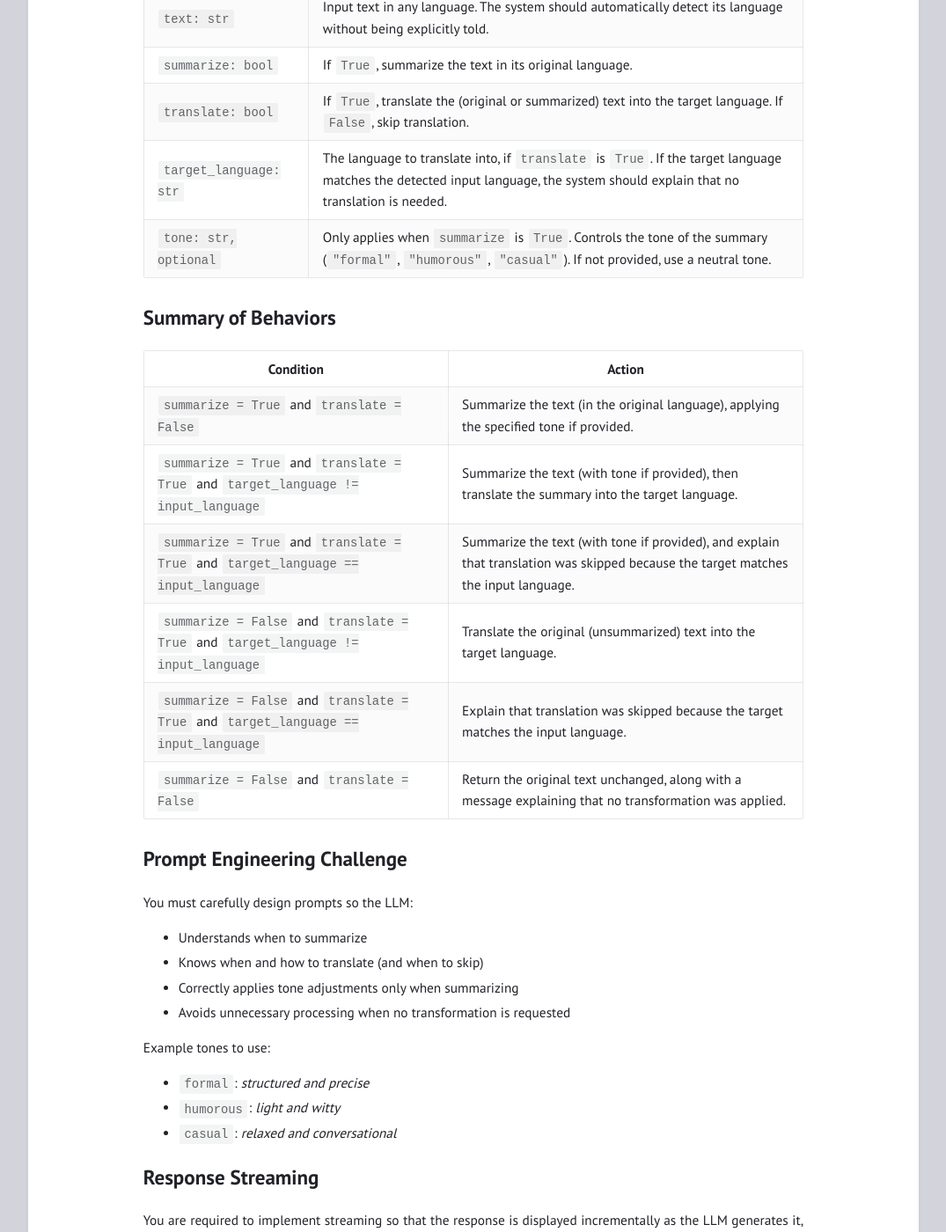
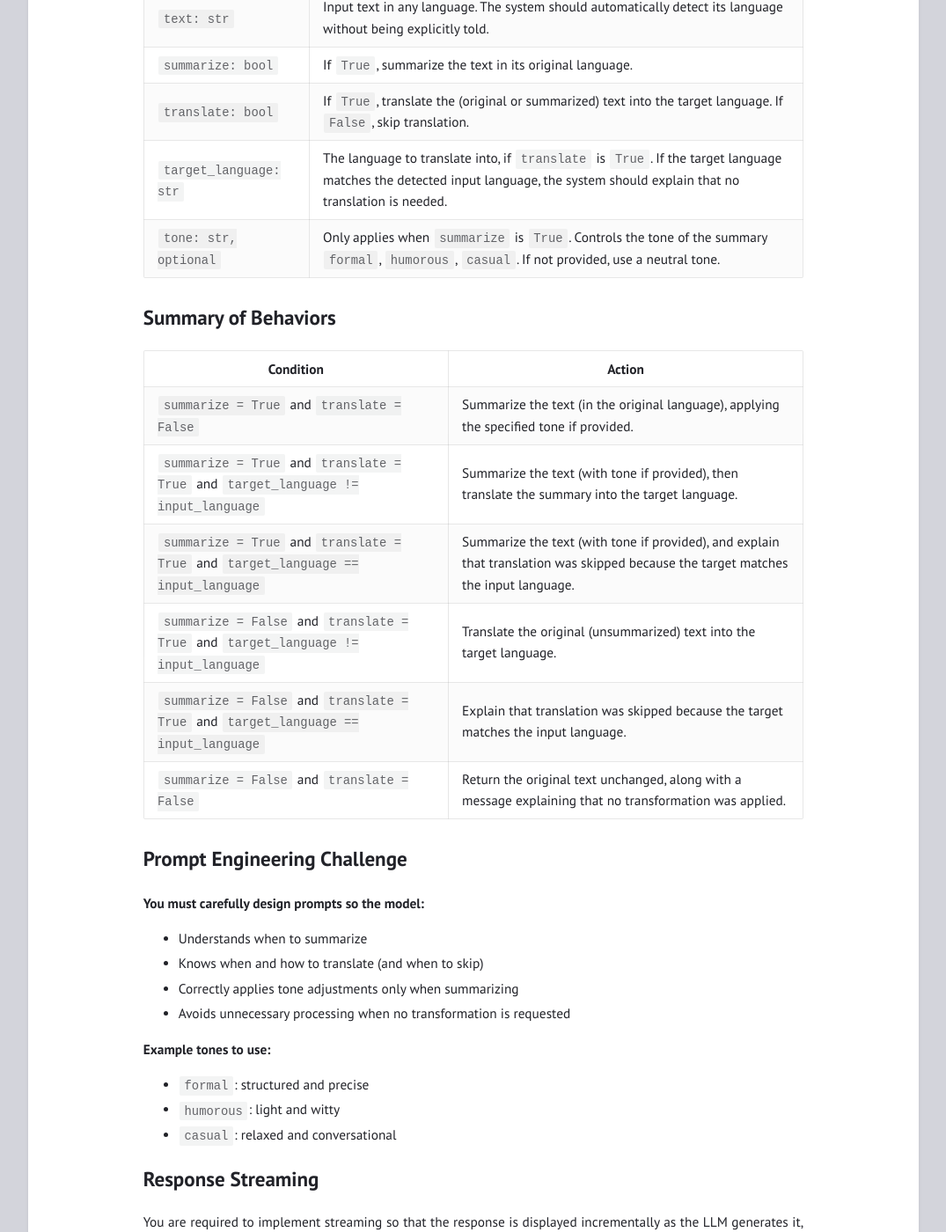
Before and after one commit to GiovaneIwamoto/markdown-blog-renderer, a Jekyll site: the page built from _posts/2025-01-10-module-1.md, in a window 1280 px wide and 1400 px high, scrolled down 18366 px. Shown: the whole window at 88% size, without its empty margins (102-1177 px from the left). Built offline with Jekyll 4.4.1, drawn with Linux system fonts in a browser that asks for light colours; some of the changed text lies outside the part shown.

````diff
--- a/_posts/2025-01-10-module-1.md
+++ b/_posts/2025-01-10-module-1.md
@@ -456,7 +456,6 @@ While this isn't yet a full LangChain Agent (with tools and memory), it simulate
 Additionally, you will implement response streaming so that the output is delivered incrementally, enhancing the user experience.*
 
 ## Objective
-
 You will develop a Jupyter Notebook with a Python function that:
 
 - Takes in user-provided text in any language
@@ -466,46 +465,44 @@ You will develop a Jupyter Notebook with a Python function that:
 
 ## Requirements
 
-| **Parameter**             | **Description** |
-|---------------------------|-----------------|
-| `text: str`               | Input text in any language. The system should automatically detect its language without being explicitly told. |
-| `summarize: bool`         | If `True`, summarize the text in its original language.                                                            |
-| `translate: bool`         | If `True`, translate the (original or summarized) text into the target language. If `False`, skip translation.     |
-| `target_language: str`    | The language to translate into, if `translate` is `True`. If the target language matches the detected input language, the system should explain that no translation is needed. |
-| `tone: str, optional`     | Only applies when `summarize` is `True`. Controls the tone of the summary (`"formal"`, `"humorous"`, `"casual"`). If not provided, use a neutral tone.|
+| **Parameter**               | **Description** |
+|-----------------------------|-----------------|
+| `text: str`                 | Input text in any language. The system should automatically detect its language without being explicitly told.|
+| `summarize: bool`           | If `True`, summarize the text in its original language.|
+| `translate: bool`           | If `True`, translate the (original or summarized) text into the target language. If `False`, skip translation.|
+| `target_language: str`      | The language to translate into, if `translate` is `True`. If the target language matches the detected input language, the system should explain that no translation is needed.|
+| `tone: str, optional`       | Only applies when `summarize` is `True`. Controls the tone of the summary `formal`, `humorous`, `casual`. If not provided, use a neutral tone.|
 
 
 ## Summary of Behaviors
 
-| **Condition**                                                                      | **Action**                                                                                                                          |
-| ---------------------------------------------------------------------------------- | ----------------------------------------------------------------------------------------------------------------------------------- |
-| `summarize = True` and `translate = False`                                         | Summarize the text (in the original language), applying the specified tone if provided.                                             |
-| `summarize = True` and `translate = True` and `target_language != input_language`  | Summarize the text (with tone if provided), then translate the summary into the target language.                                    |
+|             **Condition**                                                          | **Action**                                                 |
+|------------------------------------------------------------------------------------| -----------------------------------------------------------|
+| `summarize = True` and `translate = False`                                         | Summarize the text (in the original language), applying the specified tone if provided.|
+| `summarize = True` and `translate = True` and `target_language != input_language`  | Summarize the text (with tone if provided), then translate the summary into the target language.|
 | `summarize = True` and `translate = True` and `target_language == input_language`  | Summarize the text (with tone if provided), and explain that translation was skipped because the target matches the input language. |
-| `summarize = False` and `translate = True` and `target_language != input_language` | Translate the original (unsummarized) text into the target language.                                                                |
-| `summarize = False` and `translate = True` and `target_language == input_language` | Explain that translation was skipped because the target matches the input language.                                                 |
-| `summarize = False` and `translate = False`                                        | Return the original text unchanged, along with a message explaining that no transformation was applied.                             |
+| `summarize = False` and `translate = True` and `target_language != input_language` | Translate the original (unsummarized) text into the target language.|
+| `summarize = False` and `translate = True` and `target_language == input_language` | Explain that translation was skipped because the target matches the input language.|
+| `summarize = False` and `translate = False`                                        | Return the original text unchanged, along with a message explaining that no transformation was applied.|
 
 ## Prompt Engineering Challenge
 
-You must carefully design prompts so the LLM:
-
+**You must carefully design prompts so the model:**
 - Understands when to summarize
 - Knows when and how to translate (and when to skip)
 - Correctly applies tone adjustments only when summarizing
 - Avoids unnecessary processing when no transformation is requested
 
-Example tones to use:
-
-- `formal`: *structured and precise*
-- `humorous`: *light and witty*
-- `casual`: *relaxed and conversational*
+**Example tones to use:**
+- `formal`: structured and precise
+- `humorous`: light and witty
+- `casual`: relaxed and conversational
 
 ## Response Streaming
 
 You are required to implement streaming so that the response is displayed incrementally as the LLM generates it, instead of waiting for the full result. This simulates real-time interaction and improves user experience.
 
-## Setup
+## Environment Setup
 
 ```python
 %pip install --quiet langchain openai python-dotenv
````
Also changed, not shown: other parts of _posts/2025-01-10-module-1.md (+2 -2 lines).
